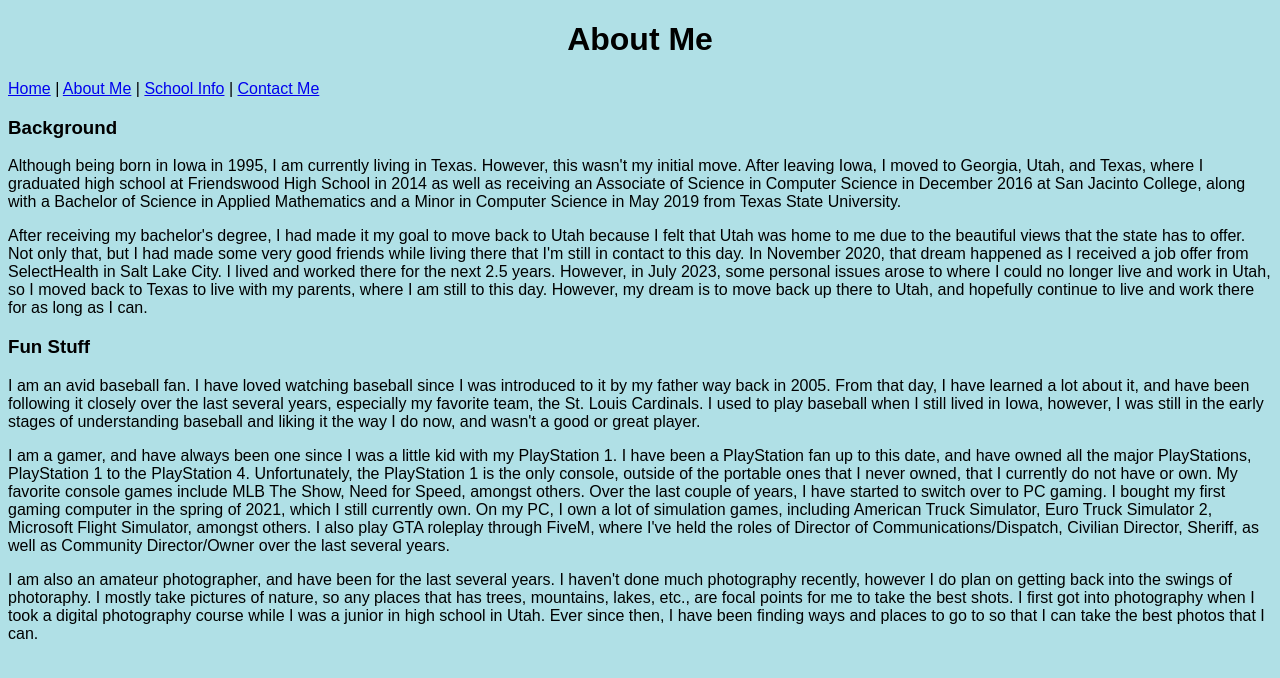
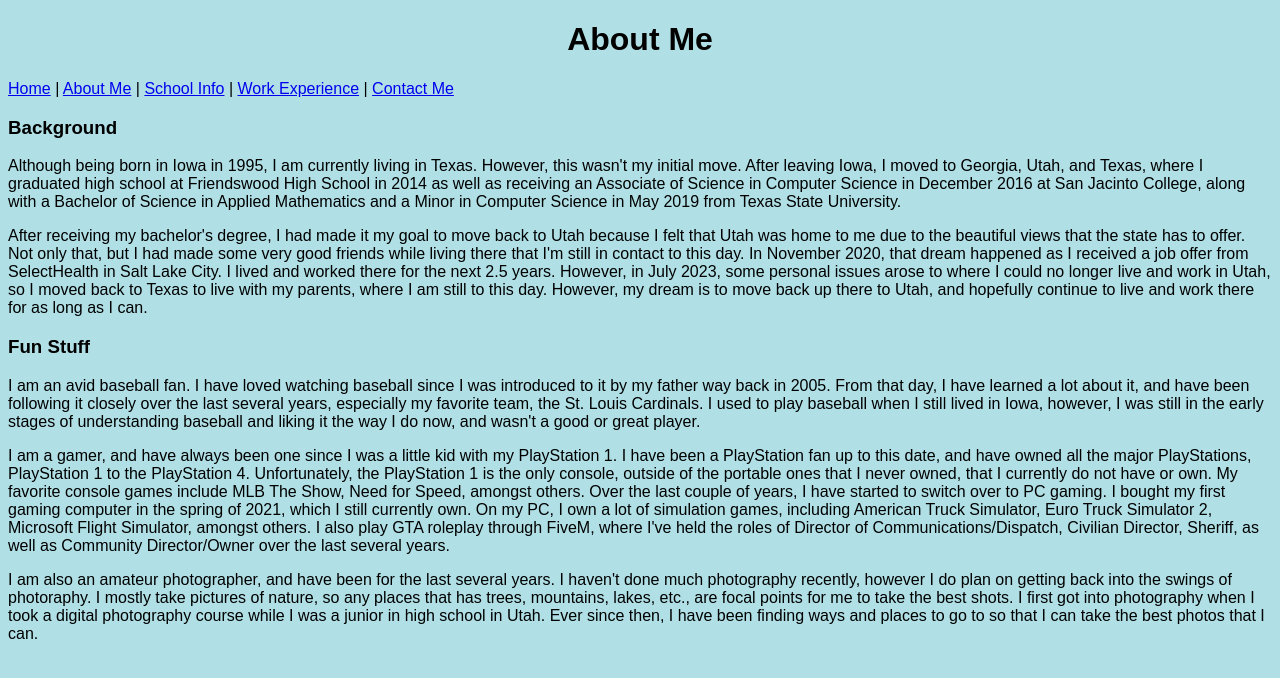
Before and after one commit to themiddleman70/ryang.github.io, a plain HTML site: page about.html in a window 1280 px wide. Drawn offline with Linux system fonts and the light colour scheme.

Commit message:
Added Work Experience to nav bar.

```diff
--- a/about.html
+++ b/about.html
@@ -17,6 +17,7 @@ body {	background-color: powderblue;
 <a href='/ryang.github.io/'>Home</a> |
 <a href='/ryang.github.io/about.html'>About Me</a> |
 <a href='/ryang.github.io/school.html'>School Info</a> |
+<a href='/ryang.github.io/work.html'>Work Experience</a> |
 <a href='/ryang.github.io/contact.html'>Contact Me</a>
 </nav>
 
```
Also changed, not shown: contact.html (+1 -0 lines), index.html (+1 -0 lines), school.html (+1 -0 lines).
